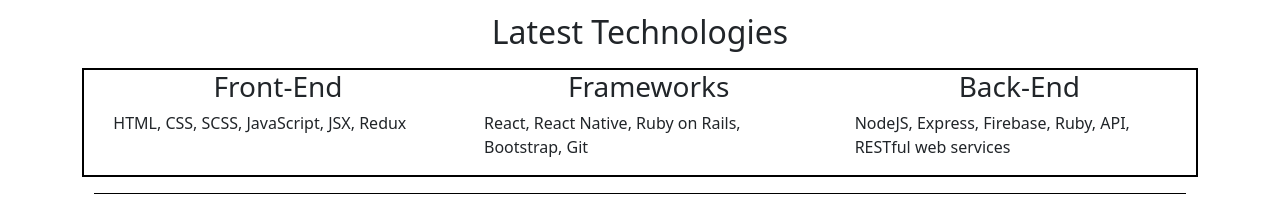
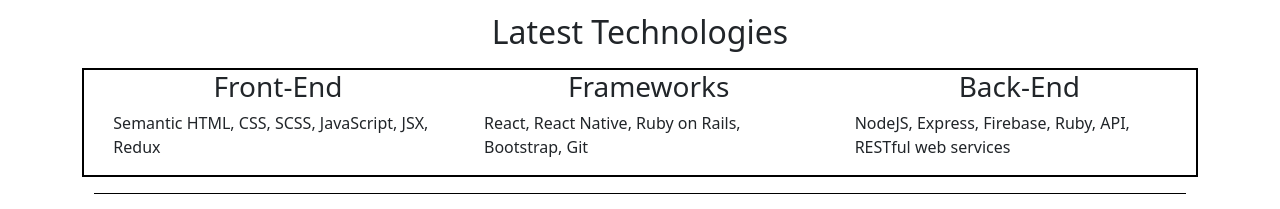
Before and after one commit to eitanfire/Portfolio, a React (Vite) app: page / in a window 1280 px wide. Shown: the part 339-548 px from the top of the page. Built offline with nearby package versions, Linux system fonts and the light colour scheme.

Commit message:
update frontend technologies section

```diff
--- a/src/components/Technologies.jsx
+++ b/src/components/Technologies.jsx
@@ -8,7 +8,7 @@
         <Col>
           <section className="technologies-section">
             <h3 className="technologies-subsection-title">Front-End</h3>
-            HTML, CSS, SCSS, JavaScript, JSX, Redux
+            Semantic HTML, CSS, SCSS, JavaScript, JSX, Redux
           </section>
         </Col>
         <Col className="col col-12 col-sm-6 col-md-4 col-xl-4">
```
